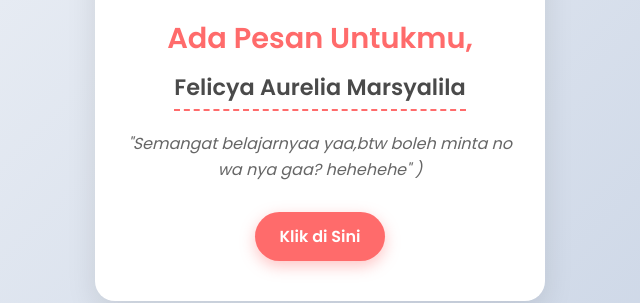
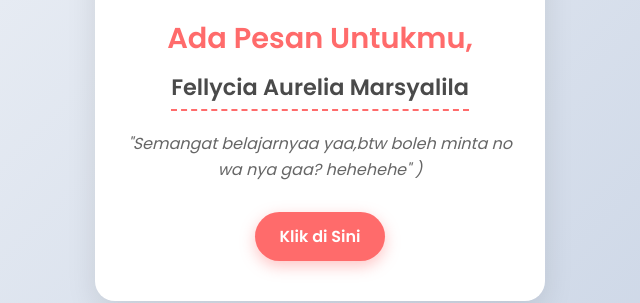
Before and after one commit to faizrizalramadhan2910-sys/ucapan, a plain HTML site: page index.html in a window 1280 px wide. Shown: the part 306-609 px from the top of the page, 320-960 px from the left. Drawn offline with Linux system fonts and the light colour scheme.

Commit message:
Fix HTML structure and update recipient name

```diff
--- a/index.html
+++ b/index.html
@@ -107,7 +107,7 @@
     <div class="card">
         <div class="icon">✨💝✨</div>
         <h1>Ada Pesan Untukmu,</h1>
-        <div class="untuk" id="nama-penerima">Felicya Aurelia Marsyalila</div>
+        <div class="untuk" id="nama-penerima">Fellycia Aurelia Marsyalila</div>
 
         <p class="pesan">
             "Semangat belajarnyaa yaa,btw boleh minta no wa nya gaa? hehehehe"
```
